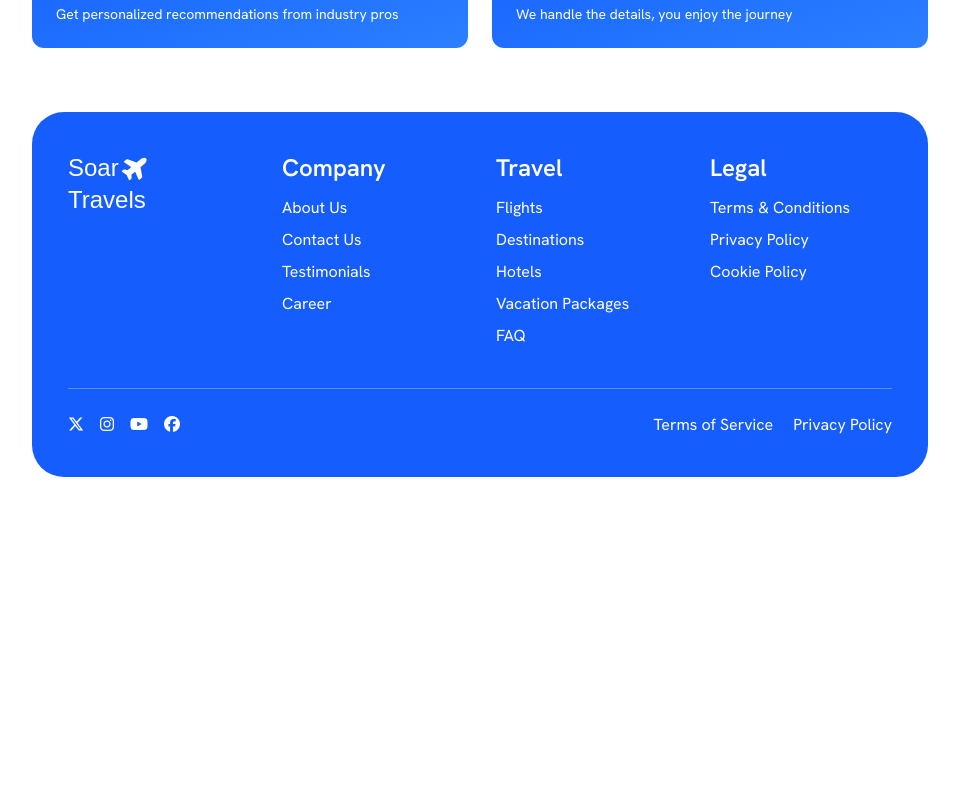
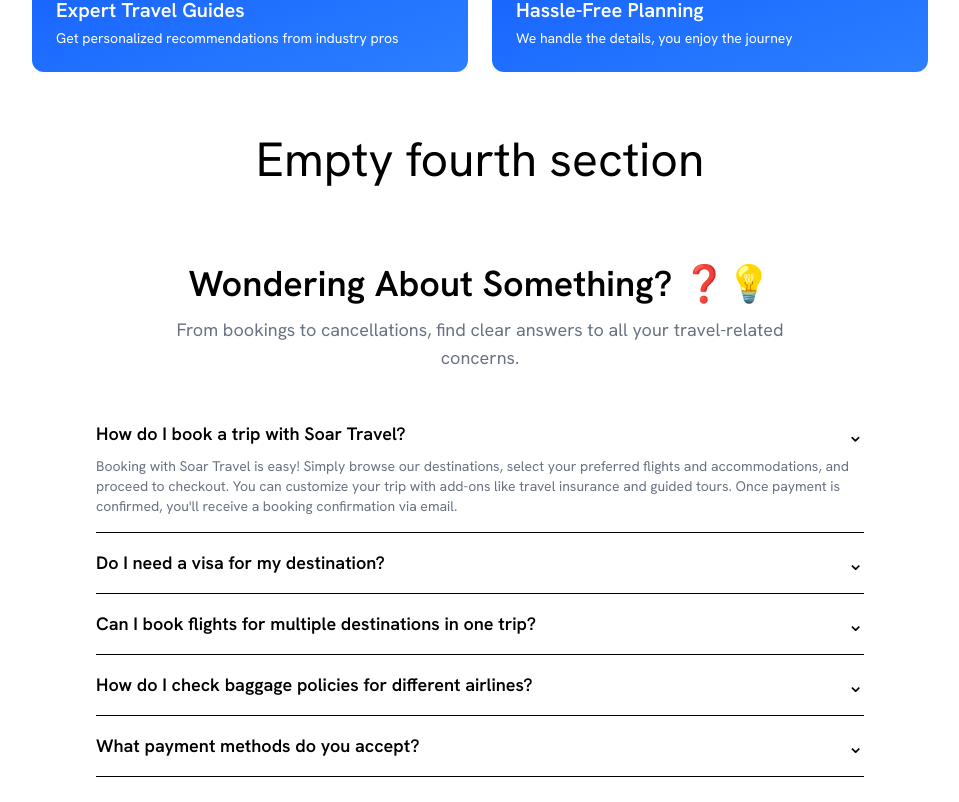
Before and after one commit to bojdavid/travelAgency, a SvelteKit app: page / in a window 1280 px wide. Shown: the part 1658-2460 px from the top of the page, without its empty margins (160-1119 px from the left). Before the commit the page ends 2215 px from the top, so only its background shows below. Built offline with nearby package versions, Linux system fonts and the light colour scheme; a web font is replaced by a local one.

Commit message:
fourth and fifth skeleton

```diff
--- /dev/null
+++ b/src/lib/components/landingPage/FifthSection.svelte
@@ -0,0 +1,73 @@
+<script>
+</script>
+
+<section class="mx-auto px-6 py-20 text-center">
+  <!-- Header -->
+  <h2 class="text-4xl font-semibold mb-3">
+    Wondering About Something? <span class="inline-block">❓💡</span>
+  </h2>
+  <p class="text-gray-500 max-w-2xl mx-auto mb-12 text-lg">
+    From bookings to cancellations, find clear answers to all your
+    travel-related concerns.
+  </p>
+
+  <!-- FAQ Accordion -->
+  <div class="max-w-3xl mx-auto space-y-4 text-left">
+    <!-- Item 1 (Open) -->
+    <div class="border-b pb-4">
+      <div class="flex justify-between items-center cursor-pointer">
+        <h3 class="font-semibold text-lg">
+          How do I book a trip with Soar Travel?
+        </h3>
+        <span class="text-xl transform rotate-180">⌃</span>
+      </div>
+      <p class="mt-2 text-gray-500 text-sm">
+        Booking with Soar Travel is easy! Simply browse our destinations, select
+        your preferred flights and accommodations, and proceed to checkout. You
+        can customize your trip with add-ons like travel insurance and guided
+        tours. Once payment is confirmed, you'll receive a booking confirmation
+        via email.
+      </p>
+    </div>
+
+    <!-- Item 2 -->
+    <div class="border-b pb-4">
+      <div class="flex justify-between items-center cursor-pointer">
+        <h3 class="font-semibold text-lg">
+          Do I need a visa for my destination?
+        </h3>
+        <span class="text-xl">⌄</span>
+      </div>
+    </div>
+
+    <!-- Item 3 -->
+    <div class="border-b pb-4">
+      <div class="flex justify-between items-center cursor-pointer">
+        <h3 class="font-semibold text-lg">
+          Can I book flights for multiple destinations in one trip?
+        </h3>
+        <span class="text-xl">⌄</span>
+      </div>
+    </div>
+
+    <!-- Item 4 -->
+    <div class="border-b pb-4">
+      <div class="flex justify-between items-center cursor-pointer">
+        <h3 class="font-semibold text-lg">
+          How do I check baggage policies for different airlines?
+        </h3>
+        <span class="text-xl">⌄</span>
+      </div>
+    </div>
+
+    <!-- Item 5 -->
+    <div class="border-b pb-4">
+      <div class="flex justify-between items-center cursor-pointer">
+        <h3 class="font-semibold text-lg">
+          What payment methods do you accept?
+        </h3>
+        <span class="text-xl">⌄</span>
+      </div>
+    </div>
+  </div>
+</section>
--- /dev/null
+++ b/src/lib/components/landingPage/FourthSection.svelte
@@ -0,0 +1 @@
+<div class="text-5xl">Empty fourth section</div>
--- a/src/lib/components/landingPage/SecondSection.svelte
+++ b/src/lib/components/landingPage/SecondSection.svelte
@@ -1 +1 @@
-<div>Empty second section</div>
+<div class="text-5xl">Empty second section</div>
--- a/src/routes/+page.svelte
+++ b/src/routes/+page.svelte
@@ -4,10 +4,14 @@
   import FirstSection from "$lib/components/landingPage/FirstSection.svelte";
   import SecondSection from "$lib/components/landingPage/SecondSection.svelte";
   import ThirdSection from "$lib/components/landingPage/ThirdSection.svelte";
+  import FourthSection from "$lib/components/landingPage/FourthSection.svelte";
+  import FifthSection from "$lib/components/landingPage/FifthSection.svelte";
 </script>
 
 <div class="flex flex-col justify-center items-center">
   <FirstSection />
   <SecondSection />
   <ThirdSection />
+  <FourthSection />
+  <FifthSection />
 </div>
```
